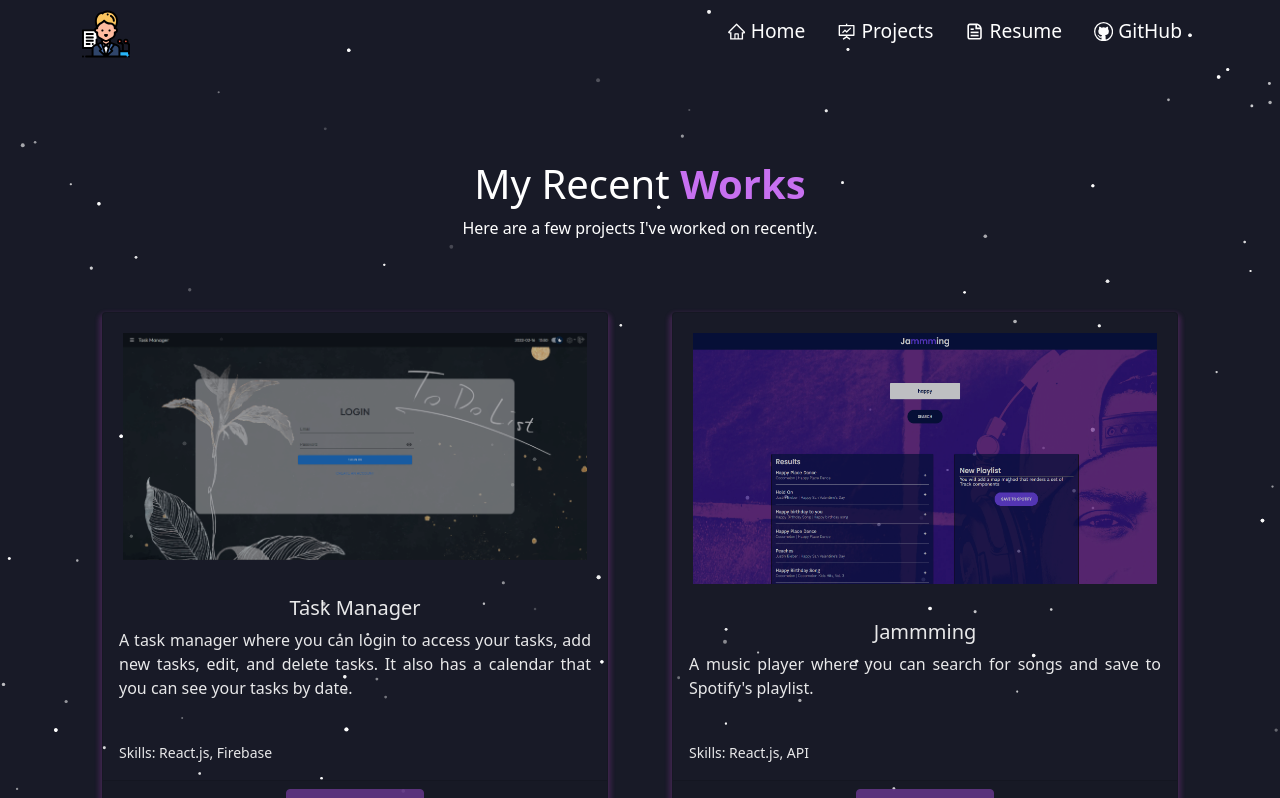
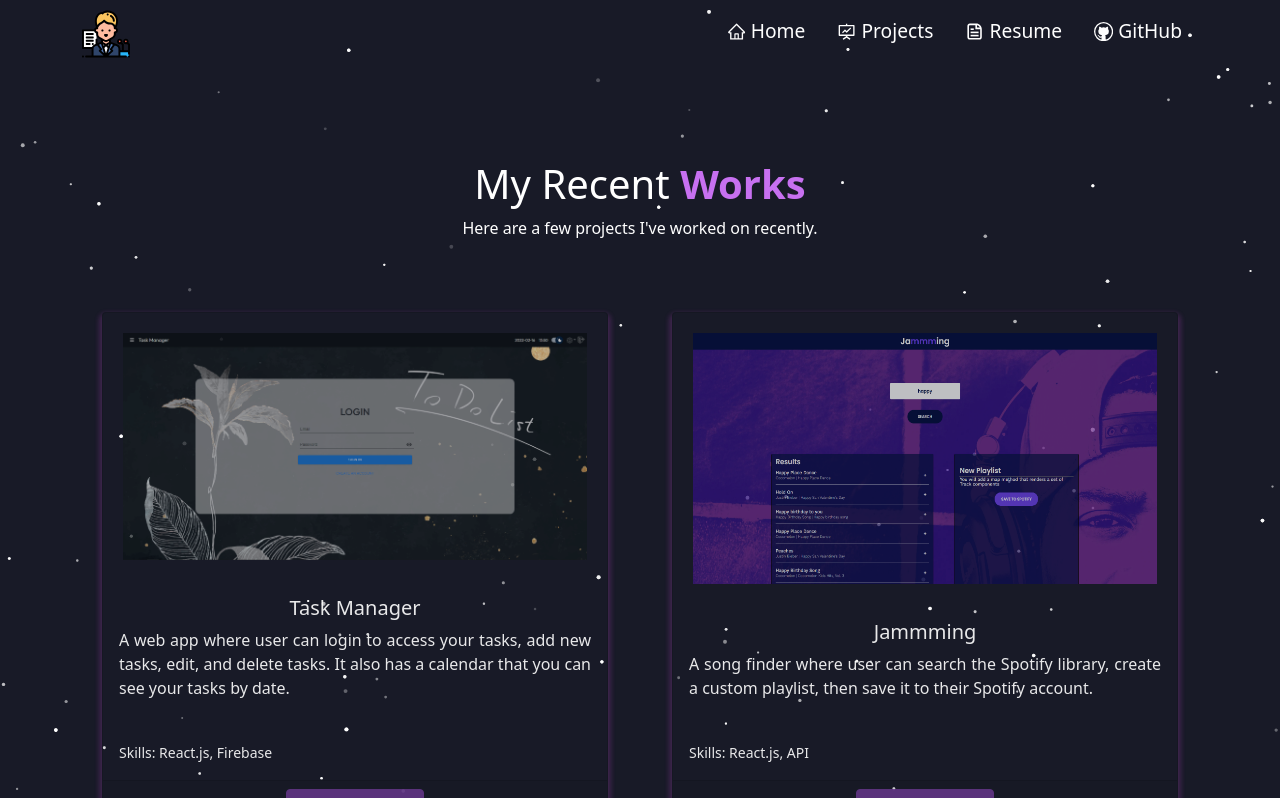
Before and after one commit to harry33321/harry33321.github.io, a React (Create React App) app: page /projects in a window 1280 px wide. Shown: the top 798 px of the page. Built offline with nearby package versions, Linux system fonts and the light colour scheme.

Commit message:
update description

```diff
--- a/src/pages/Projects.js
+++ b/src/pages/Projects.js
@@ -23,7 +23,7 @@ export default function Projects() {
         // },
         {
             title: "Task Manager",
-            description: "A task manager where you can login to access your tasks, add new tasks, edit, and delete tasks. It also has a calendar that you can see your tasks by date.",
+            description: "A web app where user can login to access your tasks, add new tasks, edit, and delete tasks. It also has a calendar that you can see your tasks by date.",
             skills: "React.js, Firebase",
             imgPath: TaskManager,
             codeLink: "https://github.com/harry33321/react-tasks-manager",
@@ -31,7 +31,7 @@ export default function Projects() {
         },
         {
             title: "Jammming",
-            description: "A music player where you can search for songs and save to Spotify's playlist.",
+            description: "A song finder where user can search the Spotify library, create a custom playlist, then save it to their Spotify account.",
             skills: "React.js, API",
             imgPath: Jammming,
             codeLink: "https://github.com/harry33321/Jammming",
@@ -39,7 +39,7 @@ export default function Projects() {
         },
         {
             title: "Ravenous",
-            description: "A simple restaurant website where you can find the best restaurants in your area.",
+            description: "A simple restaurant website where user can find the best restaurants in your area.",
             skills: "React.js, API",
             imgPath: Ravenous,
             codeLink: "https://github.com/harry33321/Ravenous",
@@ -59,11 +59,11 @@ export default function Projects() {
             skills: "JavaScript",
             imgPath: FindYourHat,
             codeLink: "https://github.com/harry33321/Find-Your-Hat",
-            projectLink: "https://harry33321.github.io/Find-Your-Hat/"
+            projectLink: "https://github.com/harry33321/Find-Your-Hat"
         },
         {
             title: "Number Guesser",
-            description: "A simple number guessing game built with React.js.",
+            description: "A simple number guessing game that the system picks a secret target number randomly, then the player and computer each guess a number, and the party closest to the target number wins.",
             skills: "JavaScript, HTML, CSS",
             imgPath: NumberGuesser,
             codeLink: "https://github.com/harry33321/Number-Guesser",
```
Also changed, not shown: 1 other file (tests, documents, lock files or other folders).
